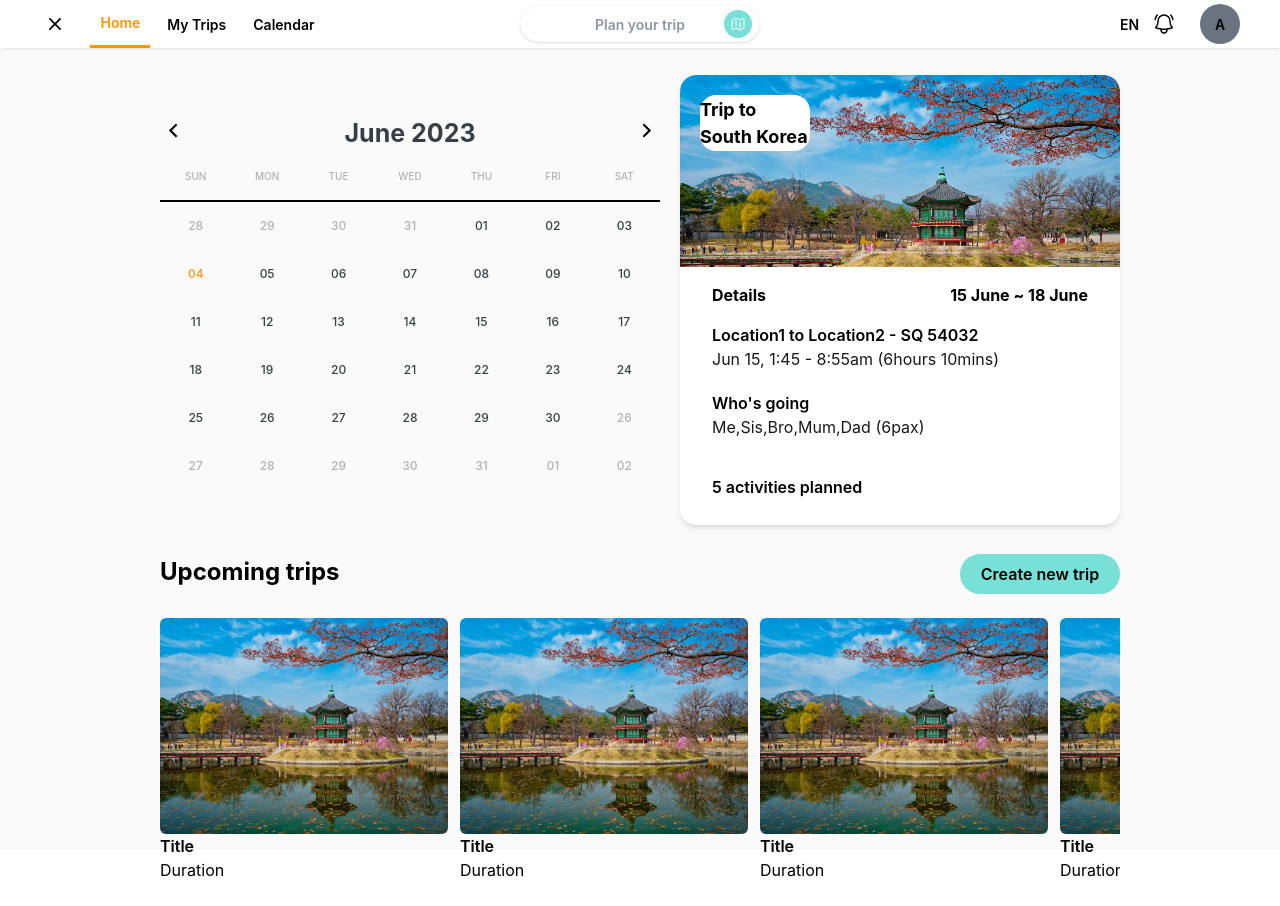
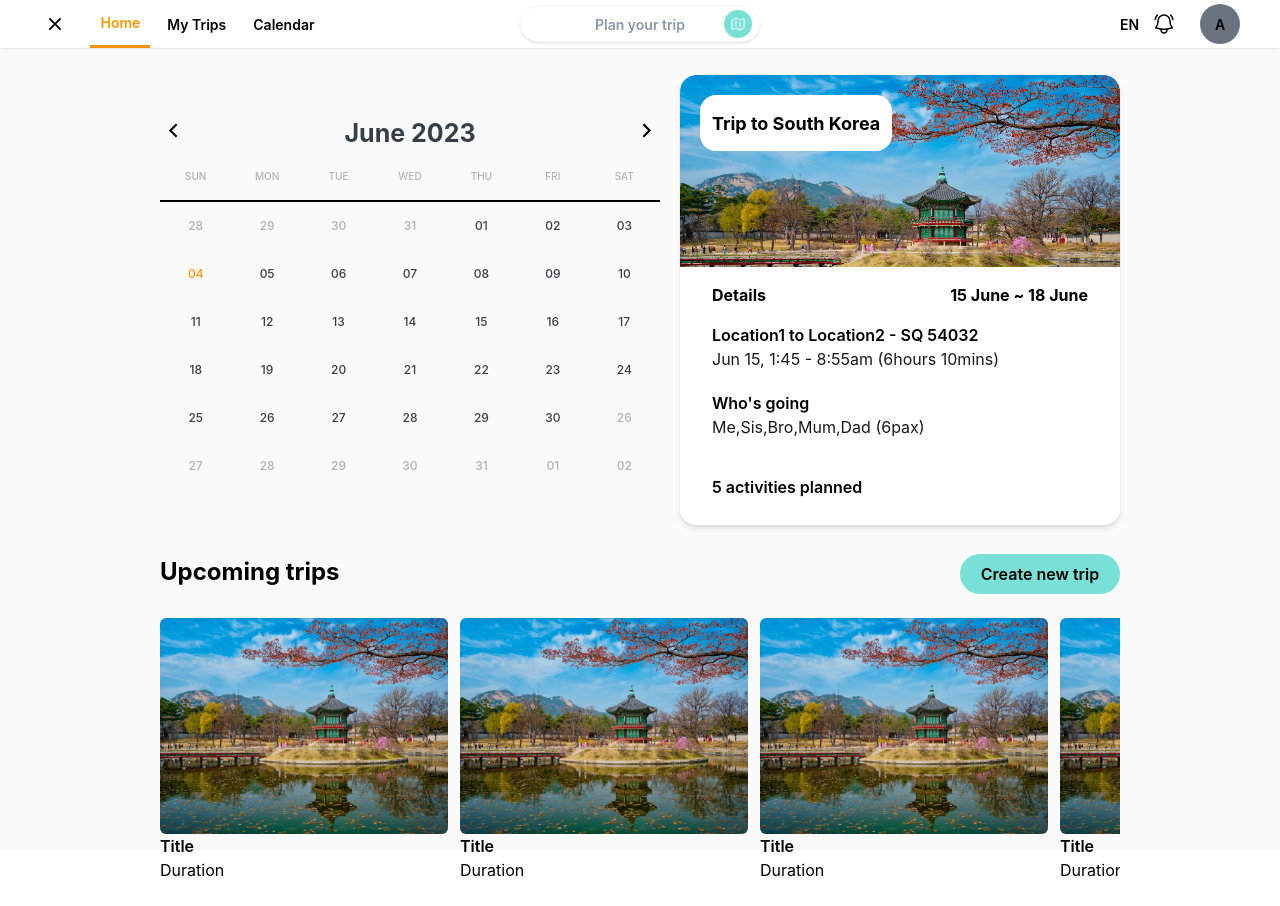
Before and after one commit to EddyEhhh/itineraryplanners-frontend-web, a React (Create React App) app: page /home in a window 1280 px wide. Built offline with nearby package versions, Linux system fonts and the light colour scheme; what tailwindcss-font-inter would draw is missing.

Commit message:
fixed title homepage

```diff
--- a/src/pages/home/Homepage.js
+++ b/src/pages/home/Homepage.js
@@ -16,7 +16,7 @@ export function Homepage() {
                 <div className="bg-white shadow-md ml-5 rounded-2xl w-full h-[450px] ">
                     {/* header */}
                     <div className= "overflow-hidden h-48 rounded-t-2xl relative font-bold">
-                        <div className= "absolute bg-white m-5 drop-shadow-5xl w-1/4 rounded-2xl h-14 flex justify-center items-center text-lg">
+                        <div className= "absolute bg-white m-5 drop-shadow-5xl w-fit p-3 rounded-2xl h-14 flex justify-center items-center text-lg">
                             Trip to South Korea
                         </div>
                         <img  className= "object-contain rounded-t-2xl " src = {kr}/>
@@ -68,7 +68,7 @@ export function Homepage() {
                 </div>
 
 
-                <div className="flex mt-5 overflow-x-clip  overflow-hidden">
+                <div className="flex mt-5 overflow-x-clip  overflow-x-scroll overflow-hidden">
                     <div className="flex ">
                         <TripBox></TripBox>
                         <TripBox></TripBox>
```
